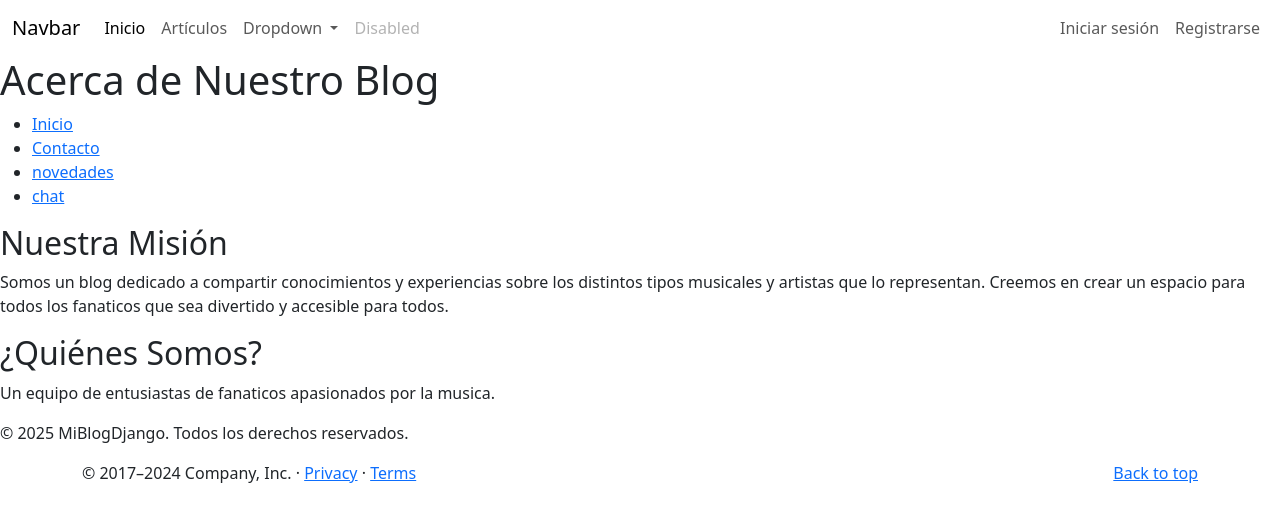
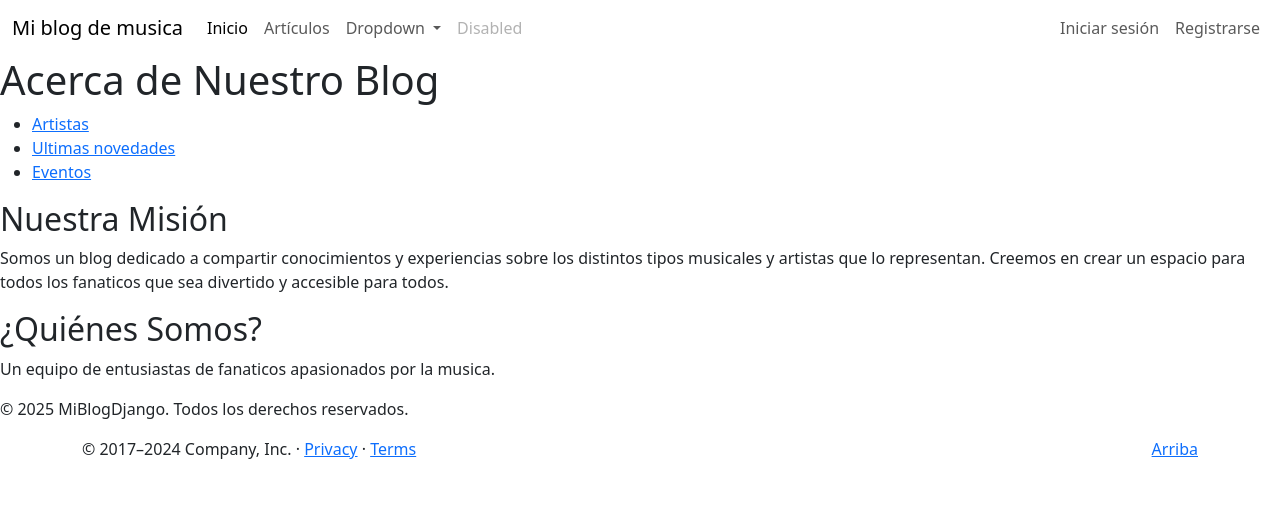
Before and after one commit to luz-ybars/blog, a Django app: page / in a window 1280 px wide. Shown: the top 522 px of the page. Run offline with Django 5.2, Linux system fonts and the light colour scheme.

Commit message:
-se modifico la base e index de templates

```diff
--- a/templates/base.html
+++ b/templates/base.html
@@ -12,7 +12,7 @@
   <header>
     <nav class="navbar navbar-expand-lg bg-gradient">
             <div class="container-fluid">
-              <a class="navbar-brand" href="#">Navbar</a>
+              <a class="navbar-brand" href="#">Mi blog de musica</a>
               <button class="navbar-toggler" type="button" data-bs-toggle="collapse" data-bs-target="#navbarSupportedContent" aria-controls="navbarSupportedContent" aria-expanded="false" aria-label="Toggle navigation">
                 <span class="navbar-toggler-icon"></span>
               </button>
@@ -69,7 +69,7 @@
      {% endblock %}
   </main>
   <footer class="container">
-        <p class="float-end"><a href="#">Back to top</a></p>
+        <p class="float-end"><a href="#">Arriba</a></p>
         <p>© 2017–2024 Company, Inc. · <a href="#">Privacy</a> · <a href="#">Terms</a></p>
     </footer>
 
--- a/templates/index.html
+++ b/templates/index.html
@@ -13,10 +13,9 @@
         <h1>Acerca de Nuestro Blog</h1>
         <nav>
             <ul>
-                <li><a href="/">Inicio</a></li>
-                <li><a href="/contacto/">Contacto</a></li>
-                 <li><a href="/novedades/">novedades</a></li>
-                  <li><a href="/chat/">chat</a></li>
+                <li><a href="/Artistas/">Artistas</a></li>
+                 <li><a href="/Ultimas novedades/">Ultimas novedades</a></li>
+                  <li><a href="/Eventos/">Eventos</a></li>
             </ul>
         </nav>
     </header>
```
Also changed, not shown: blogapp/migrations/0001_initial.py, blogapp/migrations/0002_tipomusical_eventos_novedad_artista.py (deleted), musica/migrations/0001_initial.py.
